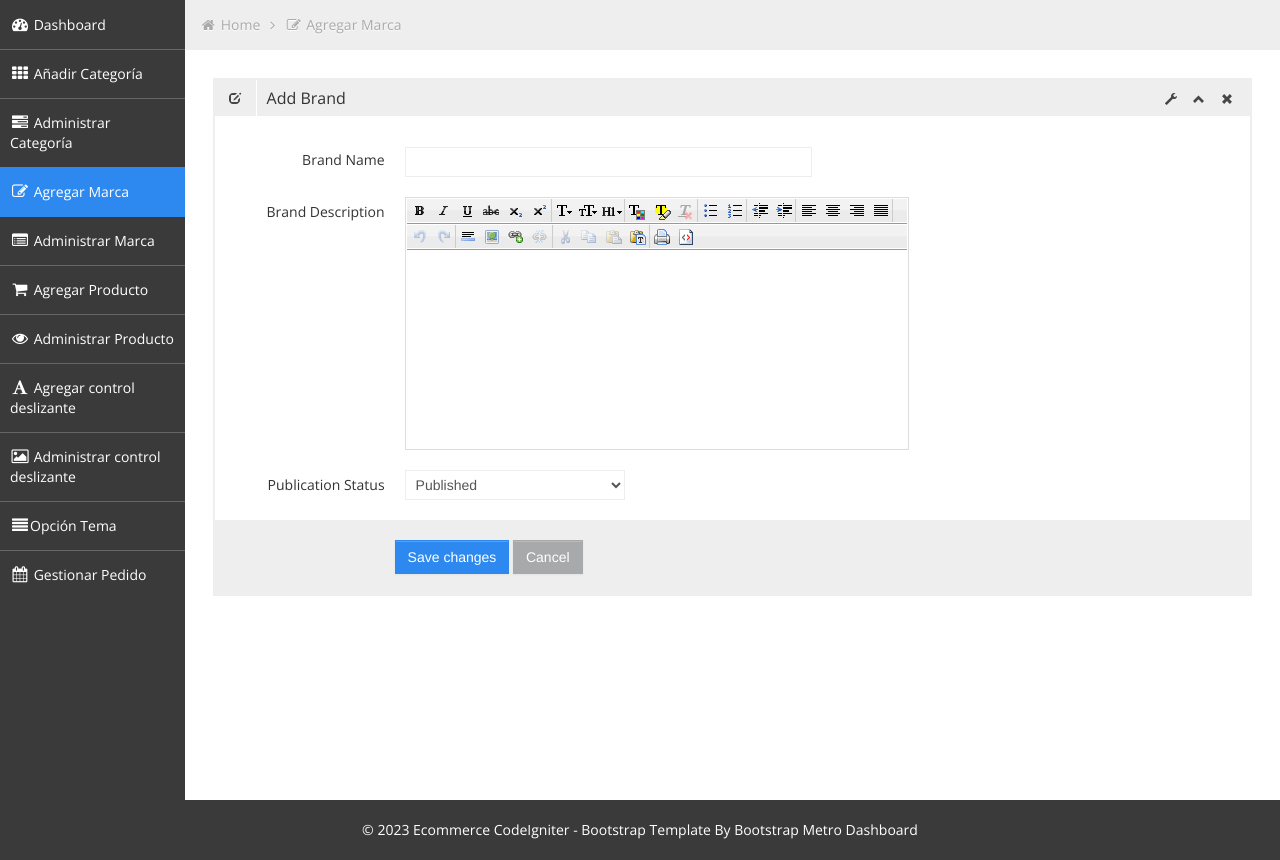
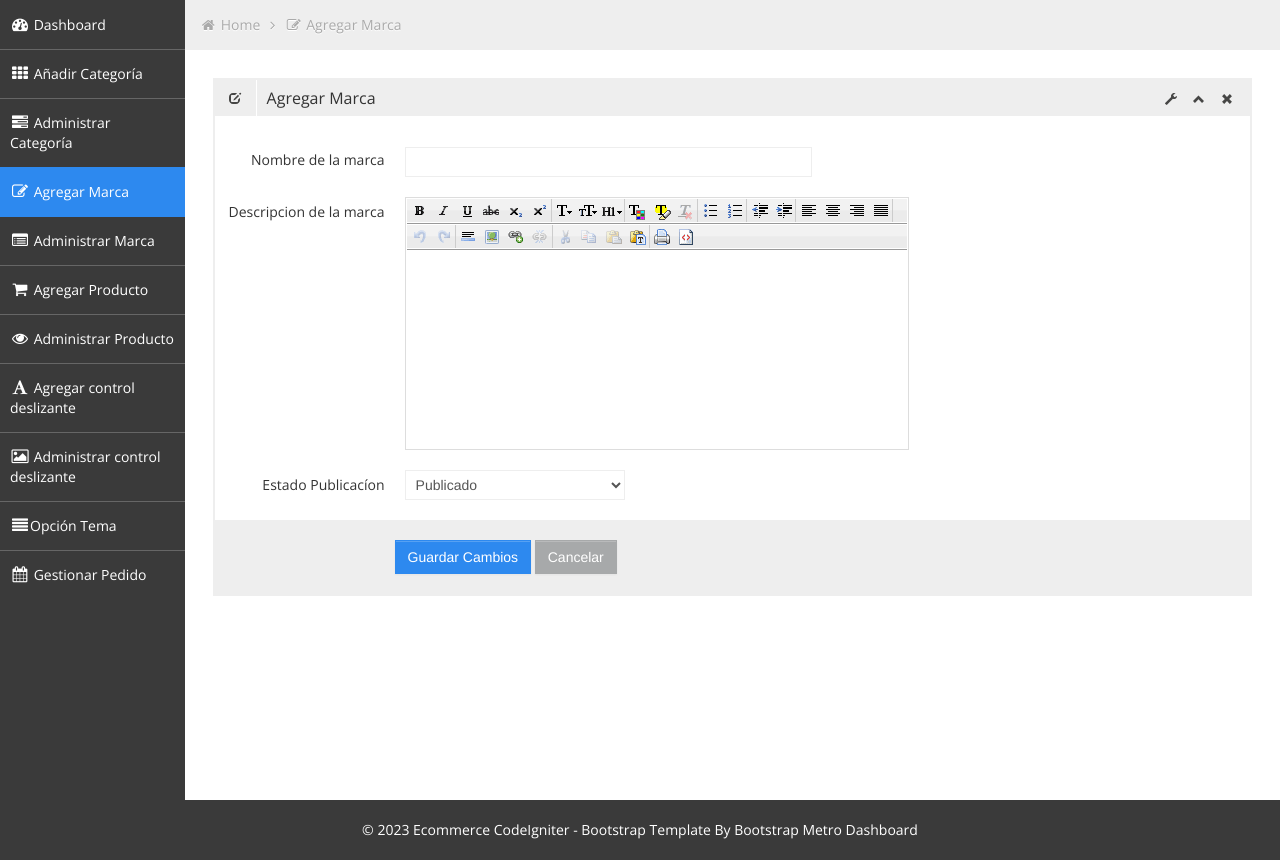
Before and after one commit to oscarm24/ecommers-shop, a CodeIgniter app: page /database/add/brand in a window 1280 px wide. Shown: the part 41-901 px from the top of the page. Run offline with CodeIgniter, Linux system fonts and the light colour scheme; a user stored in the database is signed in.

Commit message:
Se le hiceron cambios a add_brand.php

```diff
--- a/application/views/admin/pages/add_brand.php
+++ b/application/views/admin/pages/add_brand.php
@@ -17,7 +17,7 @@
     <div class="row-fluid sortable">
         <div class="box span12">
             <div class="box-header" data-original-title>
-                <h2><i class="halflings-icon edit"></i><span class="break"></span>Add Brand</h2>
+                <h2><i class="halflings-icon edit"></i><span class="break"></span>Agregar Marca</h2>
                 <div class="box-icon">
                     <a href="#" class="btn-setting"><i class="halflings-icon wrench"></i></a>
                     <a href="#" class="btn-minimize"><i class="halflings-icon chevron-up"></i></a>
@@ -36,31 +36,31 @@
                     <fieldset>
 
                         <div class="control-group">
-                            <label class="control-label" for="fileInput">Brand Name</label>
+                            <label class="control-label" for="fileInput">Nombre de la marca</label>
                             <div class="controls">
                                 <input class="span6 typeahead" name="brand_name" id="fileInput" type="text"/>
                             </div>
                         </div>
                         <div class="control-group">
-                            <label class="control-label" for="textarea2">Brand Description</label>
+                            <label class="control-label" for="textarea2">Descripcion de la marca</label>
                             <div class="controls">
                                 <textarea class="cleditor" id="textarea2" name="brand_description" rows="3"></textarea>
                             </div>
                         </div>
 
                         <div class="control-group">
-                            <label class="control-label" for="textarea2">Publication Status</label>
+                            <label class="control-label" for="textarea2">Estado Publicacíon</label>
                             <div class="controls">
                                 <select name="publication_status">
-                                    <option value="1">Published</option>
-                                    <option value="0">UnPublished</option>
+                                    <option value="1">Publicado</option>
+                                    <option value="0">Inédito</option>
                                 </select>
                             </div>
                         </div>
 
                         <div class="form-actions">
-                            <button type="submit" class="btn btn-primary">Save changes</button>
-                            <button type="reset" class="btn">Cancel</button>
+                            <button type="submit" class="btn btn-primary">Guardar Cambios</button>
+                            <button type="reset" class="btn">Cancelar</button>
                         </div>
                     </fieldset>
                 </form>
--- a/application/views/admin/pages/add_category.php
+++ b/application/views/admin/pages/add_category.php
@@ -59,8 +59,8 @@
                         </div>
 
                         <div class="form-actions">
-                            <button type="submit" id="save_category" class="btn btn-primary">Save changes</button>
-                            <button type="reset" class="btn">Cancel</button>
+                            <button type="submit" id="save_category" class="btn btn-primary">Guardar Cambios</button>
+                            <button type="reset" class="btn">Cancelar</button>
                         </div>
                     </fieldset>
                 </form>
```
